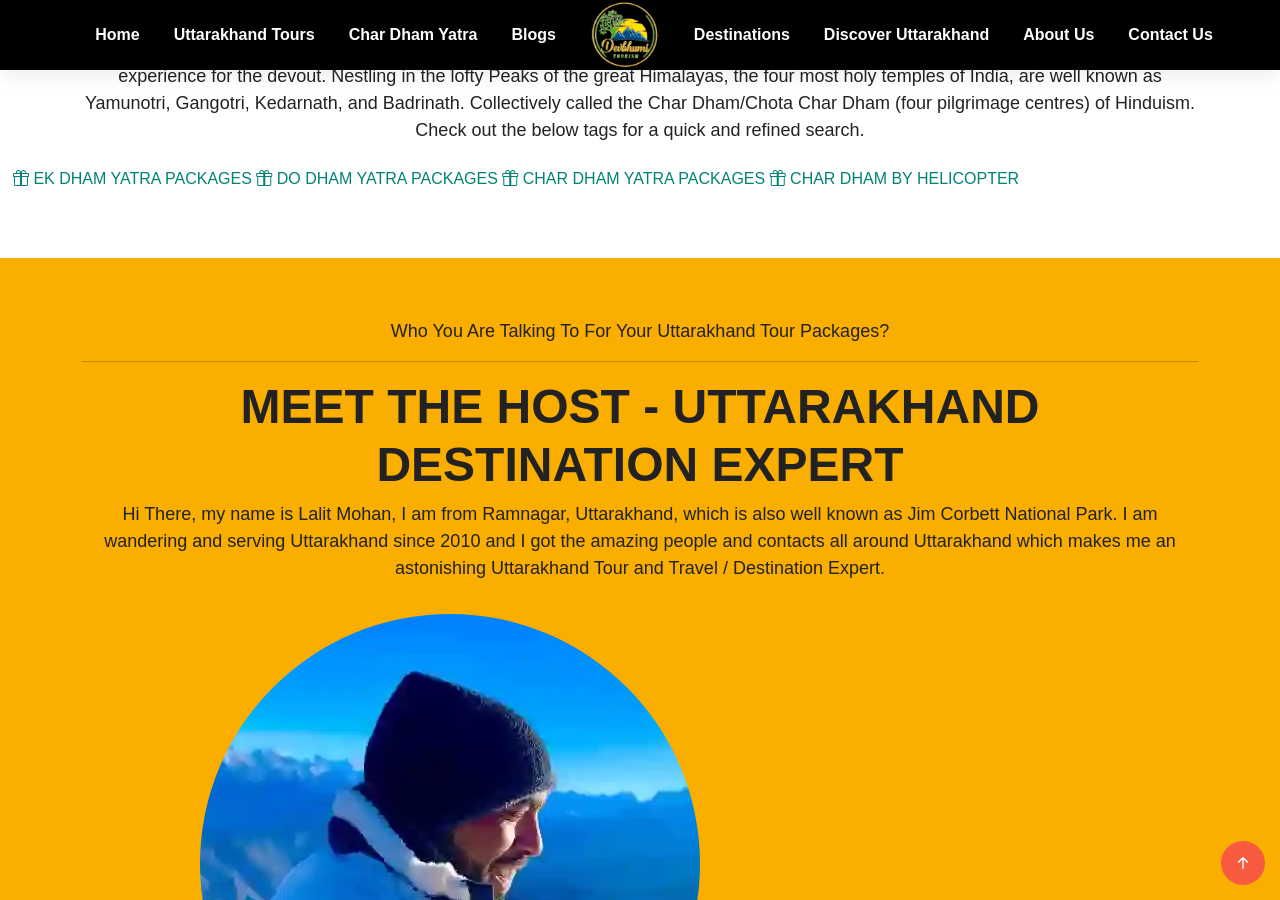
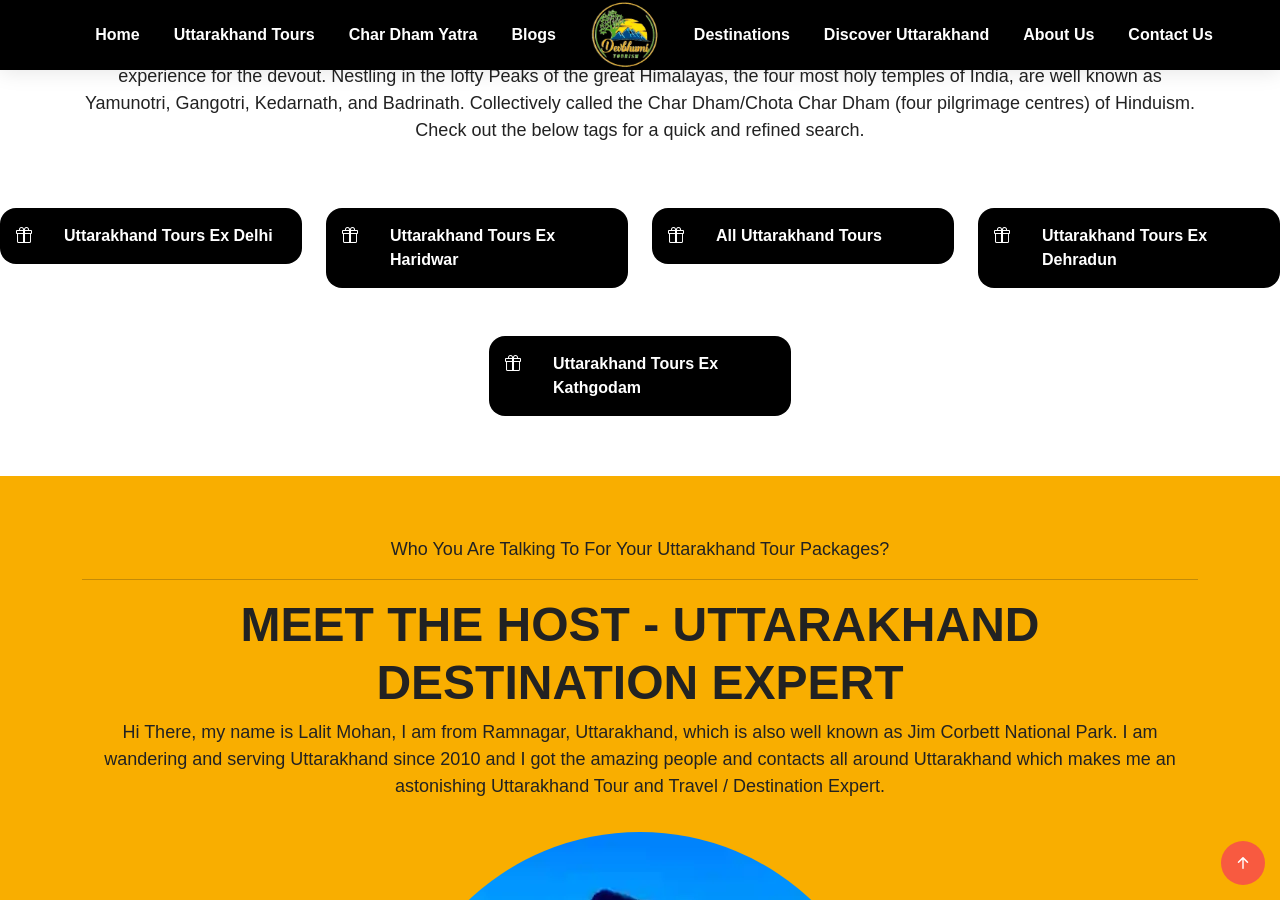
Before and after one commit to sualsoft/devbhumitourism, a Jekyll site: the page built from index.markdown, in a window 1280 px wide and 900 px high, scrolled down 3762 px. Built offline with Jekyll 4.4.1, drawn with Linux system fonts in a browser that asks for light colours; some web fonts are replaced.

Commit message:
Update home.html

```diff
--- a/_layouts/home.html
+++ b/_layouts/home.html
@@ -826,12 +826,36 @@
             Hinduism. Check out the below tags for a quick and refined search.
           </p>
         </div>
-  <div class="btn">
-            <a href="/uttarakhand-tour-packages-from-delhi/"> <i class="bi bi-gift"></i> EK DHAM YATRA PACKAGES</a>
-            <a href="/uttarakhand-tour-packages-from-haridwar/"> <i class="bi bi-gift"></i> DO DHAM YATRA PACKAGES</a>
-              <a href="/uttarakhand-tour-packages/"> <i class="bi bi-gift"></i> CHAR DHAM YATRA PACKAGES</a>
-              <a href="/uttarakhand-tour-packages-from-kathgodam/"> <i class="bi bi-gift"></i> CHAR DHAM BY HELICOPTER</a>
-          </div>
+  <div class="row justify-content-center">
+            <div class="col-lg-3 mt-5">
+              <a href="/" class="pkg-btn">
+                <i class="bi bi-gift"></i> Uttarakhand Tours Ex Delhi
+              </a>
+            </div>
+
+            <div class="col-lg-3 mt-5">
+              <a href="/" class="pkg-btn">
+                <i class="bi bi-gift"></i> Uttarakhand Tours Ex Haridwar
+              </a>
+            </div>
+
+            <div class="col-lg-3 mt-5">
+              <a href="/" class="pkg-btn">
+                <i class="bi bi-gift"></i> All Uttarakhand Tours
+              </a>
+            </div>
+
+            <div class="col-lg-3 mt-5">
+              <a href="/" class="pkg-btn">
+                <i class="bi bi-gift"></i> Uttarakhand Tours Ex Dehradun
+              </a>
+            </div>
+
+            <div class="col-lg-3 mt-5">
+              <a href="/" class="pkg-btn">
+                <i class="bi bi-gift"></i> Uttarakhand Tours Ex Kathgodam
+              </a>
+            </div>
 
       </section>
 
@@ -850,8 +874,8 @@
             astonishing Uttarakhand Tour and Travel / Destination Expert.
           </p>
           <div class="row">
-            <div class="col-lg-8">
-              <img src="/assets/img/mine.png" alt="" class="mine img-fluid" />
+            <div class="col-lg-12">
+              <img src="/assets/img/mine.png" width:300px; height: 300px; alt="uttarakhand destination expert" class="mine img-fluid" />
               <p>
                 I would love to serve people who know the value of Hospitality,
                 Services, and Time-saving. I can make you done at just a single
```
